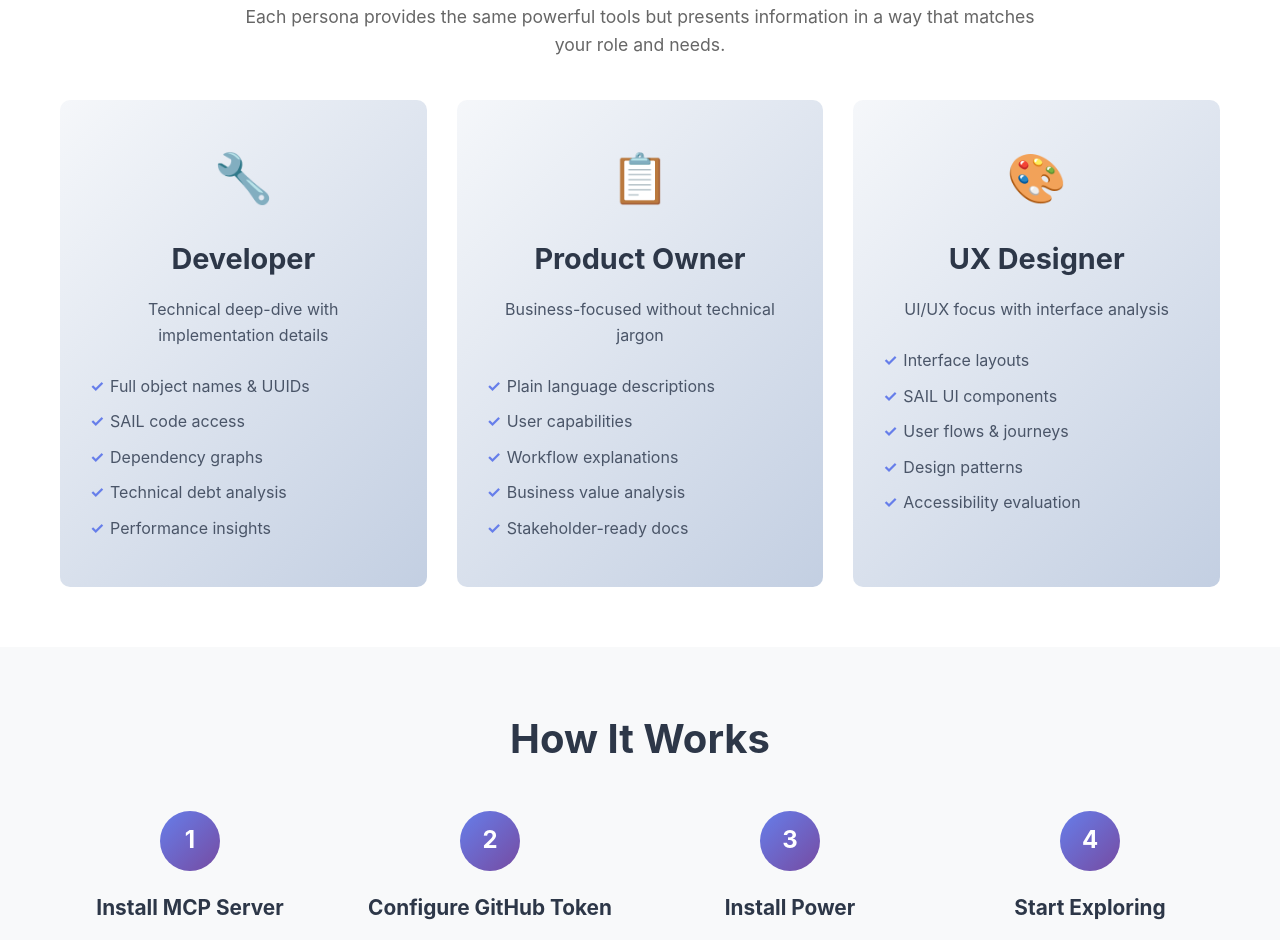
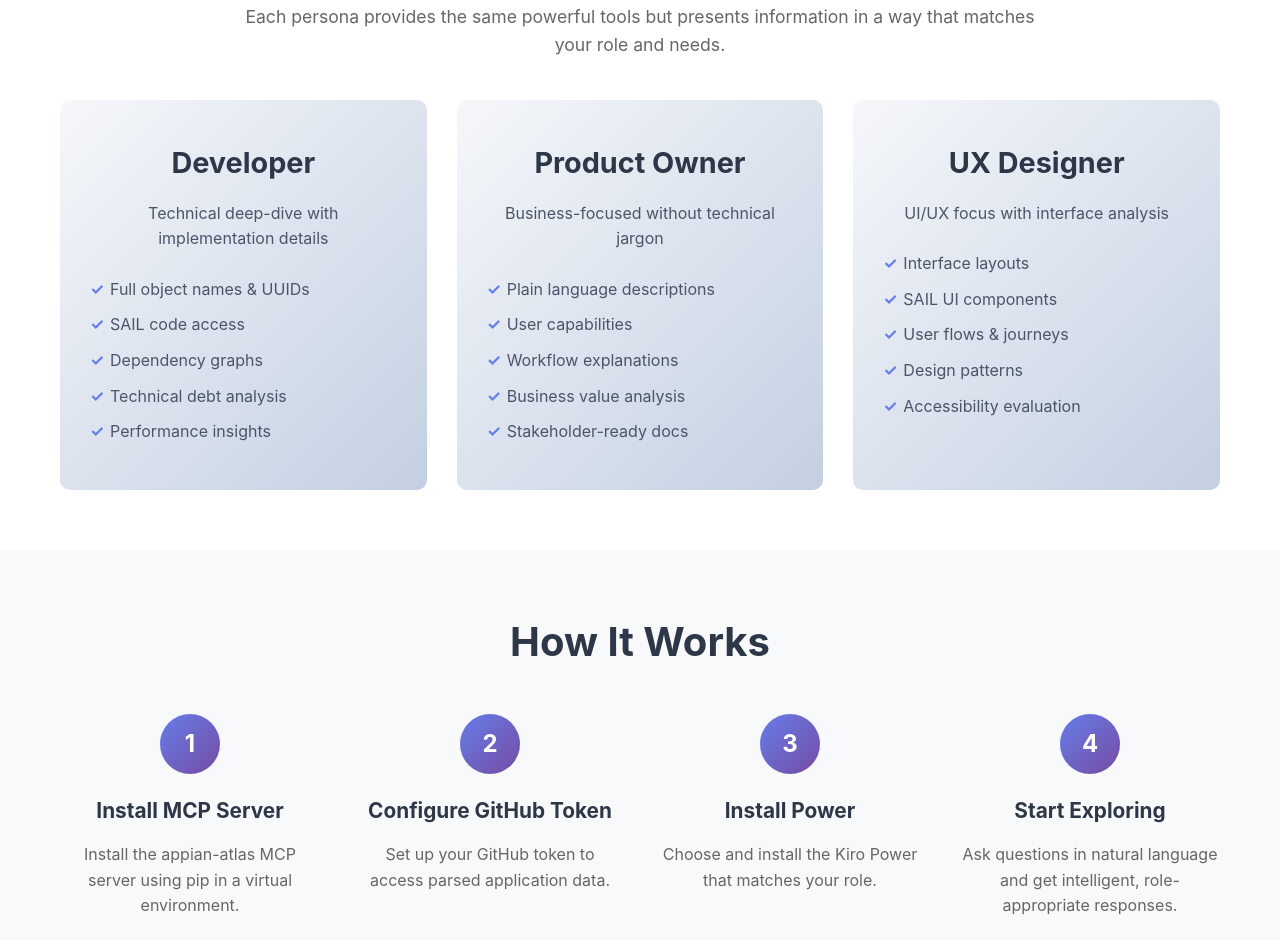
Before and after one commit to ram-020998/appian-atlas, a plain HTML site: page docs/index.html in a window 1280 px wide. Shown: the part 1549-2489 px from the top of the page. Drawn offline with Linux system fonts and the light colour scheme.

Commit message:
Modified help page

```diff
--- a/docs/index.html
+++ b/docs/index.html
@@ -348,7 +348,6 @@
             </p>
             <div class="persona-grid">
                 <div class="persona-card">
-                    <div class="persona-icon">🔧</div>
                     <h3>Developer</h3>
                     <p>Technical deep-dive with implementation details</p>
                     <ul>
@@ -360,7 +359,6 @@
                     </ul>
                 </div>
                 <div class="persona-card">
-                    <div class="persona-icon">📋</div>
                     <h3>Product Owner</h3>
                     <p>Business-focused without technical jargon</p>
                     <ul>
@@ -372,7 +370,6 @@
                     </ul>
                 </div>
                 <div class="persona-card">
-                    <div class="persona-icon">🎨</div>
                     <h3>UX Designer</h3>
                     <p>UI/UX focus with interface analysis</p>
                     <ul>
```
